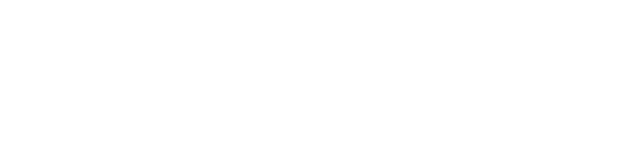
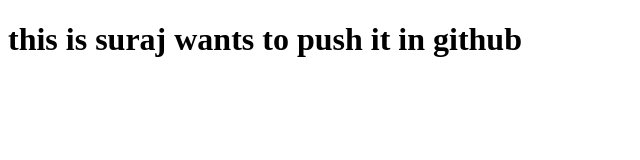
Before and after one commit to surajreddy004/sample1, a plain HTML site: page index.html in a window 1280 px wide. Shown: the whole page, without its empty margins (0-640 px from the left). Drawn offline with Linux system fonts and the light colour scheme.

Commit message:
first commit

```diff
--- a/index.html
+++ b/index.html
@@ -7,6 +7,7 @@
 </head>
 <body>
     <div class="container">
+        <h1>this is suraj wants to push it in github </h1>
         </div>
 </body>
 </html>
```
